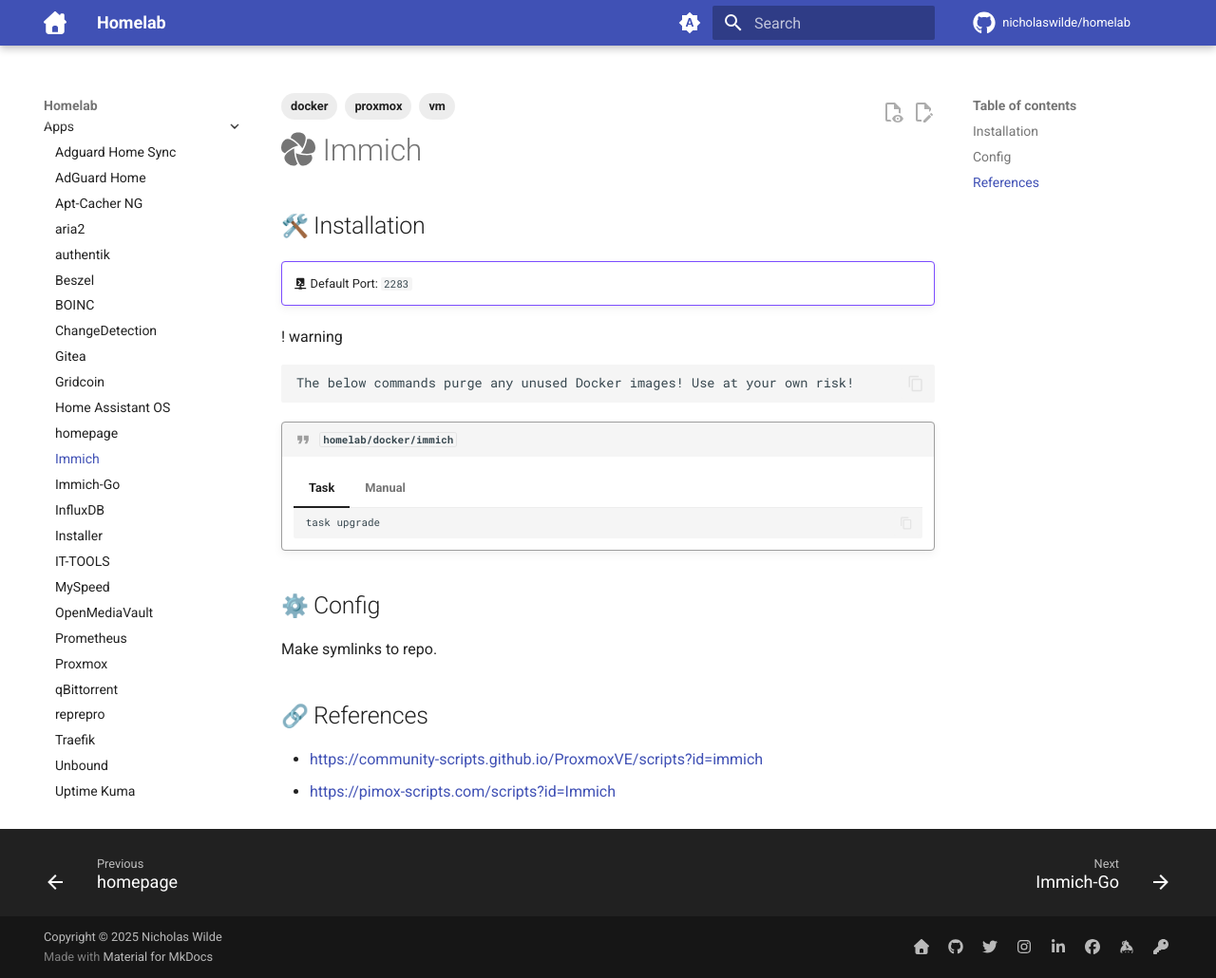
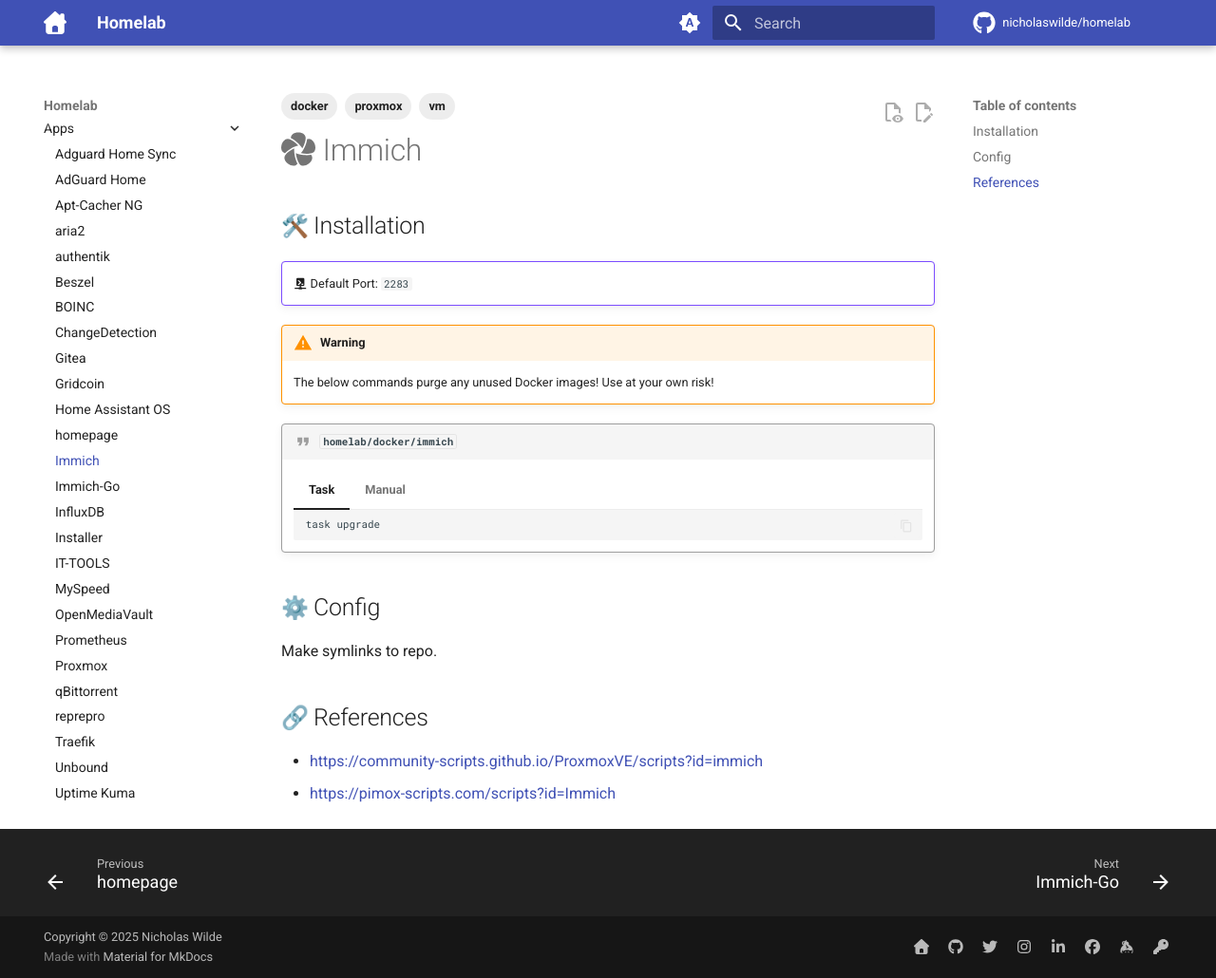
Before and after one commit to nicholaswilde/homelab, an MkDocs documentation site: the page built from docs/apps/immich.md, in a window 1280 px wide and 1030 px high. Shown: the whole window at 95% size. Built offline with MkDocs 1.6.1 and Material for MkDocs 9.7.7, drawn with Linux system fonts in a browser that asks for light colours; emoji names are drawn with the system emoji font; comment, search, counter and statistics services are not loaded.

```diff
--- a/docs/apps/immich.md
+++ b/docs/apps/immich.md
@@ -12,7 +12,7 @@ tags:
 
     :material-console-network: Default Port: `2283`
 
-! warning
+!!! warning
 
     The below commands purge any unused Docker images! Use at your own risk!
 
```
